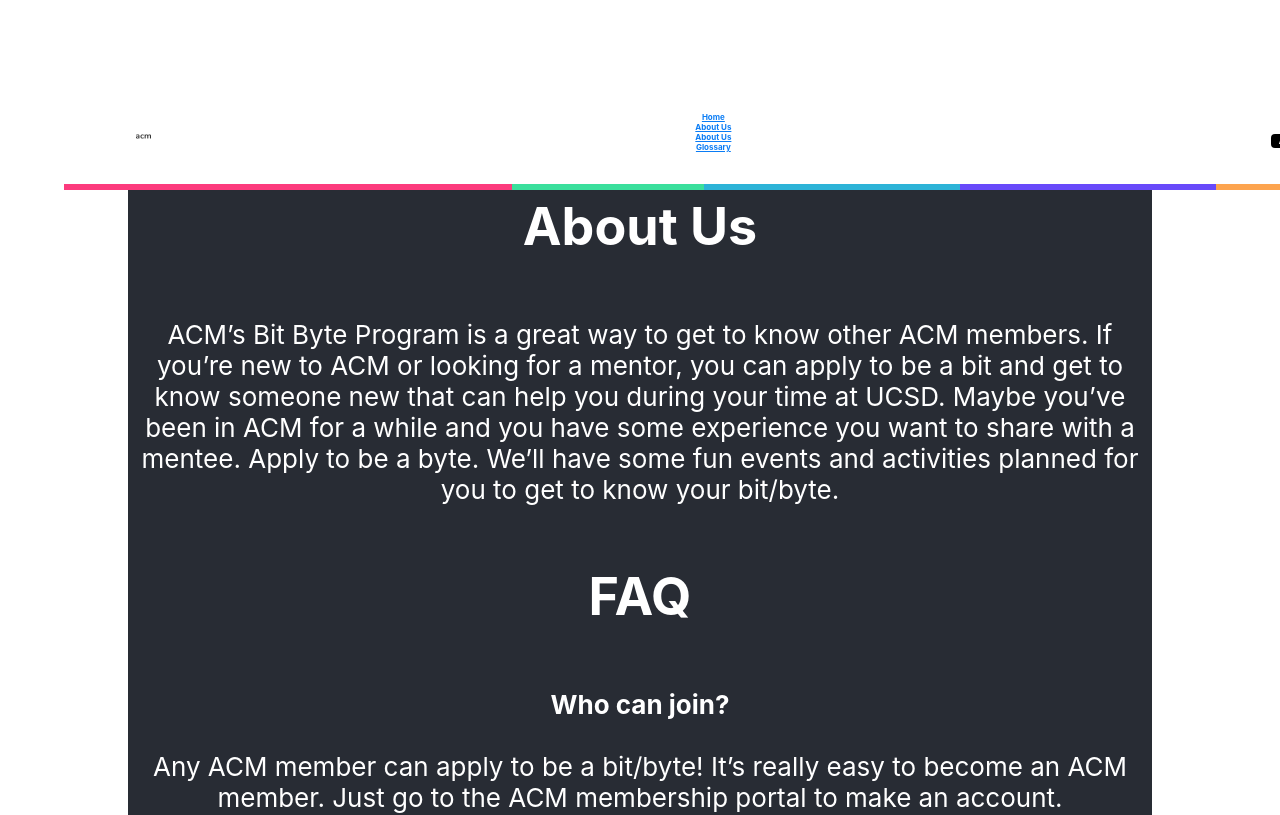
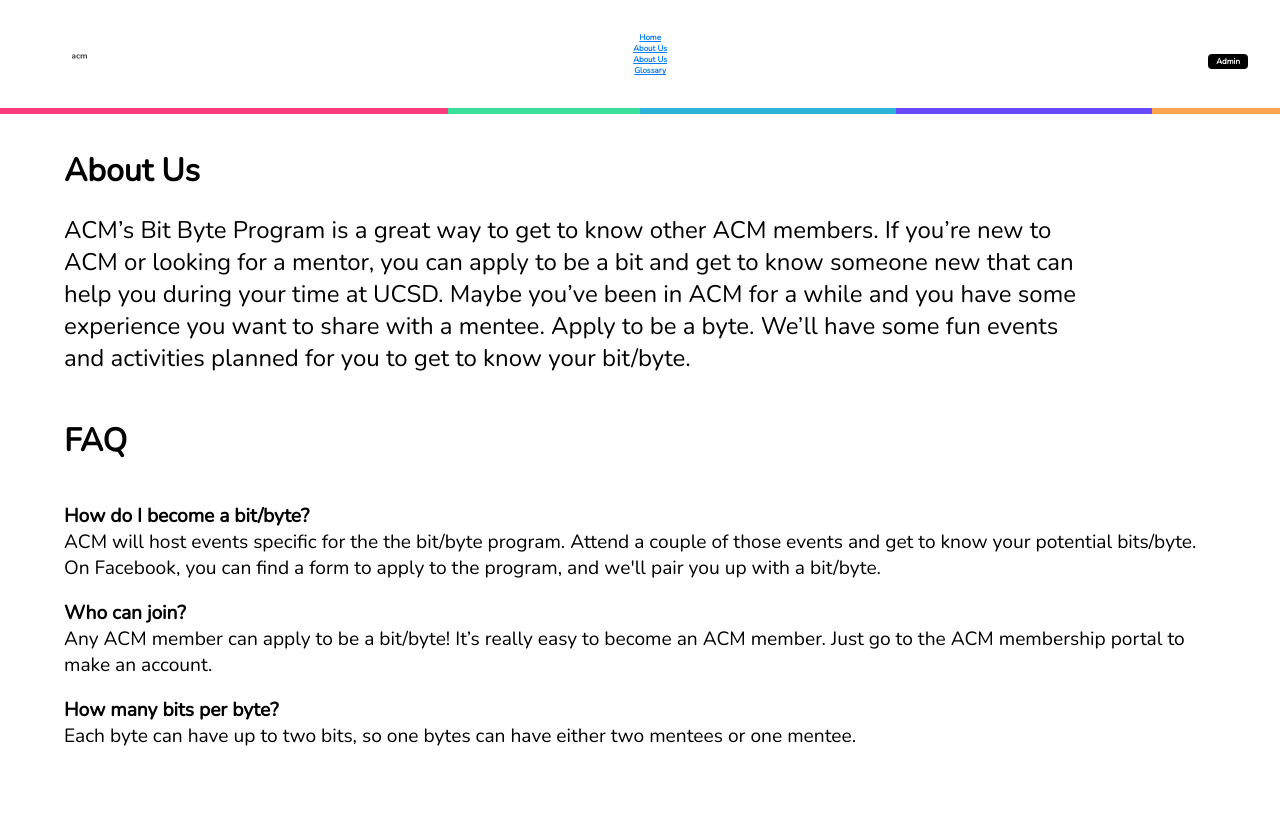
Before and after one commit to acmucsd-projects/green-team-frontend, a React (Create React App) app: page /about in a window 1280 px wide. Shown: the top 815 px of the page. Built offline with nearby package versions, Linux system fonts and the light colour scheme.

Commit message:
cleaned up css

```diff
--- a/public/index.html
+++ b/public/index.html
@@ -3,6 +3,7 @@
   <head>
     <meta charset="utf-8" />
     <link rel="icon" href="%PUBLIC_URL%/favicon.ico" />
+    <link href='https://fonts.googleapis.com/css?family=Nunito' rel='stylesheet'>
     <meta name="viewport" content="width=device-width, initial-scale=1" />
     <meta name="theme-color" content="#000000" />
     <meta
--- a/src/pages/About/About.js
+++ b/src/pages/About/About.js
@@ -1,12 +1,16 @@
 import React from 'react';
-import './About.css';
+import '../style.css';
 
 function About() {
   return (
-    <div className="App">
-      <header className="App-header">
+    <div className="About">
+      <header className="header">
+        <div className="title">
           <h1>About Us</h1>
-        <p>
+        </div>
+
+        <div className="description">
+            <div className="text">
               ACM’s Bit Byte Program is a great way to get to know other ACM
               members. If you’re new to ACM or looking for a mentor, you can apply
               to be a bit and get to know someone new that can help you during your
@@ -14,11 +18,24 @@ function About() {
               experience you want to share with a mentee. Apply to be a byte. We’ll
               have some fun events and activities planned for you to get to know
               your bit/byte.
+            </div>
+        </div>
+
+          <div className="title">
+            <h1>FAQ</h1>
+          </div>
+
+          <div className="faq-text">
+            <p>
+              <b>How do I become a bit/byte?</b>
+              <br />
+              ACM will host events specific for the the bit/byte program. Attend a couple of
+              those events and get to know your potential bits/byte. On Facebook, you can
+              find a form to apply to the program, and we'll pair you up with a bit/byte.
             </p>
-        <h1>FAQ</h1>
+
             <p>
               <b>Who can join?</b>
-          <br />
               <br />
               Any ACM member can apply to be a bit/byte! It’s really easy to become
               an ACM member. Just go to the ACM membership portal to make an
@@ -28,10 +45,13 @@ function About() {
             <p>
               <b>How many bits per byte?</b>
               <br />
-          <br />
               Each byte can have up to two bits, so one bytes can have either two
               mentees or one mentee.
             </p>
+
+
+          </div>
+
       </header>
     </div>
   );
--- a/src/pages/Home/Home.css
+++ b/src/pages/Home/Home.css
@@ -4,7 +4,7 @@
   min-height: 100vh;
 }
 
-.Home.h1 {
+ .h1 {
   padding: 1em 0;
   font-size: 3em;
   font-weight: bolder;
--- a/src/pages/Home/Home.js
+++ b/src/pages/Home/Home.js
@@ -1,5 +1,5 @@
 import React from 'react';
-import './Home.css';
+import '../style.css';
 import FamilyTree from '../../components/FamilyTree/FamilyTree'
 import TreeProfile from '../../components/TreeProfile/TreeProfile'
 import treeData from '../../data/tree-data.json'
@@ -7,21 +7,21 @@ import treeData from '../../data/tree-data.json'
 function Home() {
   return (
     <div className="Home">
-      <h1>ACM has over 30 active trees a year</h1>
-      <div className="home-info">
-        <div className="home-description">
-          <div className="home-text">
-            <span>
+      <div className="title">
+        <h1>ACM has over 30 active trees a year</h1>
+      </div>
+
+      <div className="info">
+        <div className="description">
+          <div className="text">
             Bits and Bytes connect a long lineage of ACM members which started in 2020. These special relationships are recorded in their family trees, which ACM has over 100. Each year the trees compete amongst each other in the ACM House Cup.
-            </span>
             <br />
             <br />
-            <span>
             Interested in checking them out? Take a look at this year’s trees below or view past trees in the Glossary.
-            </span>
-            <h1>Family Trees in 2025</h1>
           </div>
         </div>
+
+        <h1>Family Trees in 2025</h1>
         <div className = "tree">
           <FamilyTree treeData={treeData}/>
         </div>
--- a/src/pages/Leaderboard/Leaderboard.jsx
+++ b/src/pages/Leaderboard/Leaderboard.jsx
@@ -1,5 +1,5 @@
 import React, { useState, useEffect } from 'react';
-import './Leaderboard.css';
+import '../style.css';
 import LbRow from '../../components/LbRow/LbRow';
 import ranks from '../../data/tree-points.json';
 
@@ -94,7 +94,12 @@ function Leaderboard() {
     return (
         <div>
             <div className="header-section">
+              <div className="leader-title">
                 <h1>Leaderboard</h1>
+              </div>
+                <div className="table-heading">
+                    <h1>Family Trees in {currYear}</h1>
+                </div>
                 <div className="filters">
                     {/* Allows user to sort by different methods */}
                     <label htmlFor="sortBy">Sort by: {'\u00a0'}</label>
@@ -108,9 +113,6 @@ function Leaderboard() {
             </div>
             {/* The table with heading and sorted content */}
             <div className="table">
-                <div className="table-heading">
-                    <h1>Family Trees in {currYear}</h1>
-                </div>
                 {lbBody}
             </div>
         </div>
--- a/src/pages/TreeHome/TreeHome.jsx
+++ b/src/pages/TreeHome/TreeHome.jsx
@@ -3,7 +3,7 @@ import FamilyTree from '../../components/FamilyTree/FamilyTree'
 import TreeProfile from '../../components/TreeProfile/TreeProfile'
 import treeData from '../../data/tree-data.json'
 import treePhoto from '../../img/tree_profiles/bug_free_tree.jpg'
-import './TreeHome.css';
+import '../style.css';
 
 function TreeHome() {
   return (
--- /dev/null
+++ b/src/pages/style.css
@@ -0,0 +1,123 @@
+@import url('https://fonts.googleapis.com/css2?family=Open+Sans&display=swap');
+
+* {
+  font-family: 'Nunito';
+}
+
+.About {
+  padding-top: 8em;
+  margin: 0 5vw;
+  min-height: 100vh;
+}
+
+.h1 {
+  padding: 1em 0;
+  font-size: 3em;
+  font-weight: bolder;
+  align-items: left;
+}
+
+.b {
+  font-weight: bolder;
+  text-decoration: underline;
+}
+
+.header {
+  min-height: 100vh;
+  display: flex;
+  flex-direction: column;
+  align-items: left;
+}
+
+.text {
+  font-size: 1.5em;
+  padding-bottom: 1em;
+  text-align: left;
+}
+
+.faq-text {
+  text-align: left;
+  font-size: 1.2em;
+}
+
+.title {
+  text-align: left;
+}
+
+.Home {
+  padding-top: 8em;
+  margin: 0 5vw;
+  min-height: 100vh;
+}
+
+.img {
+  max-width: 30vw - 5vw;
+  max-height: 50vh;
+}
+
+.tree-image {
+  padding-bottom: 1em;
+}
+
+.description {
+  width: 60vw - 5vw;
+  padding-right: 10vw;
+}
+
+.Home.info {
+  display: inline-flex;
+  text-align: left;
+}
+
+.tree{
+    margin-left: 5%;
+}
+
+.header-section{
+    padding-top: 8em;
+    justify-content: center;
+}
+
+.leader-title {
+    font-size: 1.5em;
+}
+
+.filters{
+    margin: 35px 0 35px 0;
+    font-size: 20px;
+}
+
+select{
+    font-size: 20px;
+}
+
+.table{
+    justify-content: center;
+    min-width: 80%;
+    margin-left: 5%;
+}
+
+.table-heading{
+    margin-bottom: 40px;
+    font-weight: bold;
+}
+
+#heading-rank{
+    width: 20%
+}
+
+#heading-tree-name{
+    width: 60%
+}
+
+#heading-points{
+    width:20%
+}
+
+LbRow{
+    align-self: center;
+}
+
+.tree-profile {
+    padding-top: 8em;
+}
```
Lines whose indentation alone changed are shown as unchanged.
